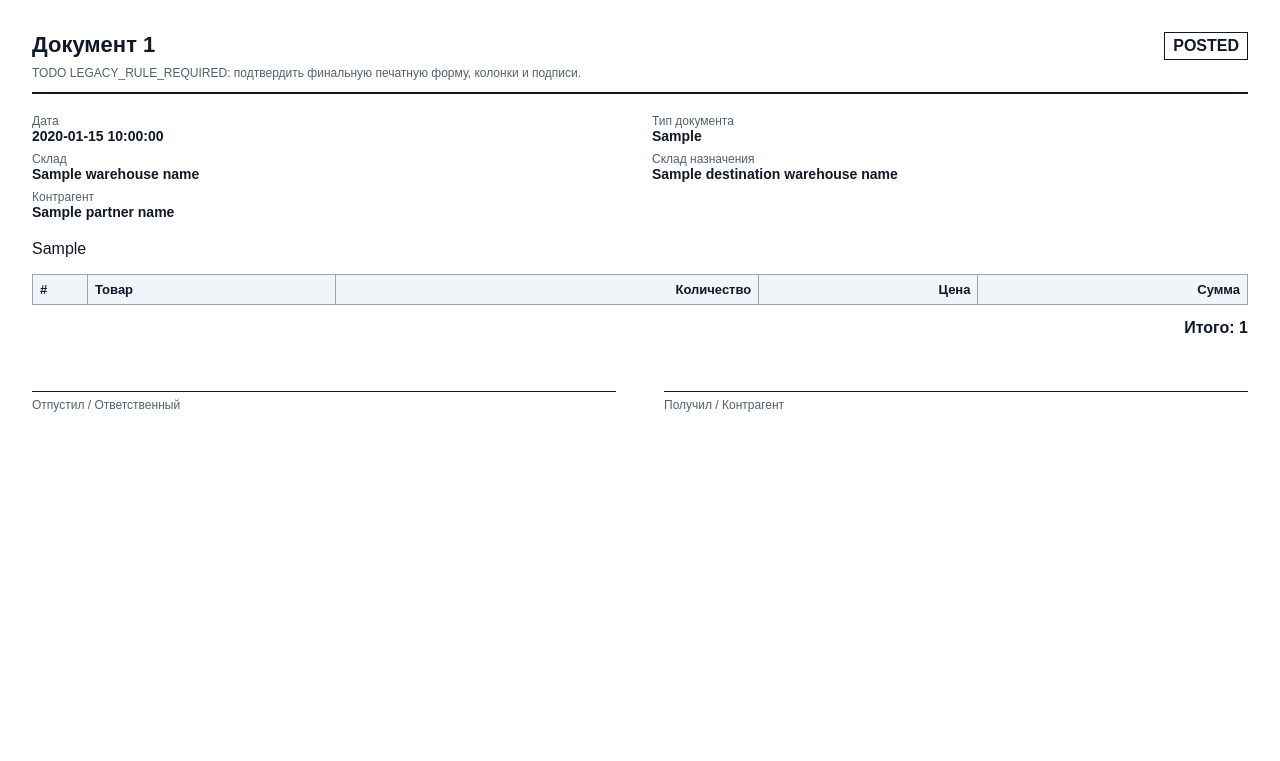
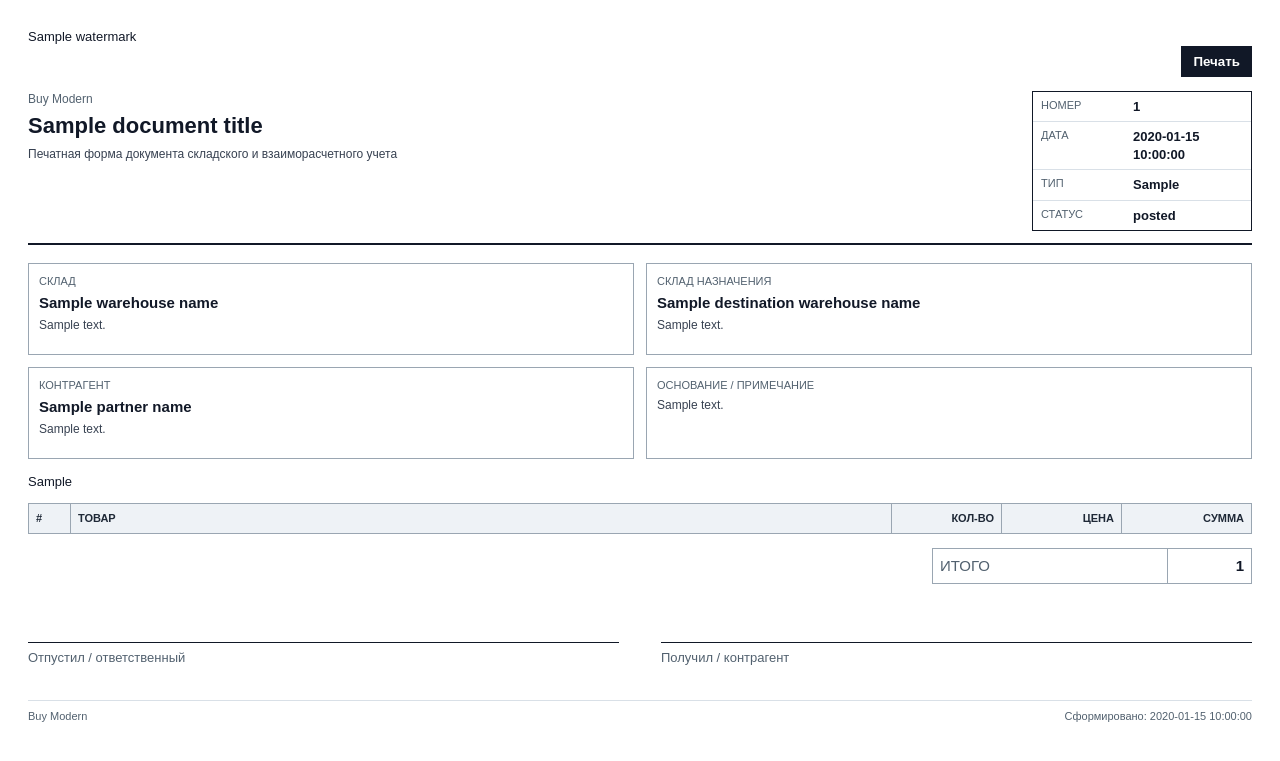
Before and after one commit to EgorArutiunean/faethon-system, a Python web app: template backend/app/templates/invoice.html in a window 1280 px wide. Shown: the top 761 px of the page. Run offline with Jinja, Linux system fonts and the light colour scheme; the template is opened without the code that fills it: most values are stand-ins (such as "Sample title", 1, 10 or a date in 2020); lists and menus that the app fills with data are empty.

Commit message:
Polish document print form

```diff
--- a/backend/app/templates/invoice.html
+++ b/backend/app/templates/invoice.html
@@ -2,68 +2,192 @@
 <html lang="ru">
 <head>
   <meta charset="utf-8">
-  <title>Документ {{document_number}}</title>
+  <title>{{document_title}} {{document_number}}</title>
   <style>
-    body { font-family: Arial, sans-serif; color: #111827; margin: 32px; }
-    .header { display: flex; justify-content: space-between; align-items: flex-start; border-bottom: 2px solid #111827; padding-bottom: 12px; }
-    h1 { font-size: 22px; margin: 0 0 8px; }
-    .muted { color: #52616f; font-size: 12px; }
-    .status { border: 1px solid #111827; padding: 4px 8px; font-weight: 700; text-transform: uppercase; }
-    .grid { display: grid; grid-template-columns: 1fr 1fr; gap: 8px 24px; margin: 20px 0; }
-    .label { color: #52616f; font-size: 12px; }
-    .value { font-size: 14px; font-weight: 600; }
-    table { width: 100%; border-collapse: collapse; margin-top: 16px; }
-    th, td { border: 1px solid #9aa6b2; padding: 7px; font-size: 13px; text-align: left; }
-    th { background: #f1f5f9; }
-    .num { text-align: right; }
-    .total { margin-top: 14px; text-align: right; font-size: 16px; font-weight: 700; }
-    .signatures { display: grid; grid-template-columns: 1fr 1fr; gap: 48px; margin-top: 54px; }
-    .signature-line { border-top: 1px solid #111827; padding-top: 6px; font-size: 12px; color: #52616f; }
+    * { box-sizing: border-box; }
+    body {
+      color: #111827;
+      font-family: Arial, sans-serif;
+      font-size: 13px;
+      line-height: 1.35;
+      margin: 28px;
+      position: relative;
+    }
+    .print-actions {
+      display: flex;
+      gap: 8px;
+      justify-content: flex-end;
+      margin-bottom: 14px;
+    }
+    .print-actions button {
+      background: #111827;
+      border: 0;
+      color: white;
+      cursor: pointer;
+      font-weight: 700;
+      padding: 8px 12px;
+    }
+    .watermark {
+      border: 3px solid #92400e;
+      color: #92400e;
+      font-size: 34px;
+      font-weight: 800;
+      left: 50%;
+      letter-spacing: 8px;
+      opacity: 0.12;
+      padding: 14px 28px;
+      position: fixed;
+      top: 42%;
+      transform: translate(-50%, -50%) rotate(-18deg);
+      z-index: 0;
+    }
+    .watermark.danger { border-color: #b42318; color: #b42318; }
+    .page { position: relative; z-index: 1; }
+    .header {
+      align-items: flex-start;
+      border-bottom: 2px solid #111827;
+      display: grid;
+      gap: 16px;
+      grid-template-columns: 1fr 220px;
+      padding-bottom: 12px;
+    }
+    .brand { color: #52616f; font-size: 12px; margin-bottom: 6px; }
+    h1 { font-size: 22px; line-height: 1.15; margin: 0 0 8px; }
+    .doc-meta {
+      border: 1px solid #111827;
+      display: grid;
+      grid-template-columns: 92px 1fr;
+    }
+    .doc-meta div { border-bottom: 1px solid #d9e0e7; padding: 6px 8px; }
+    .doc-meta div:nth-last-child(-n+2) { border-bottom: 0; }
+    .label { color: #52616f; font-size: 11px; text-transform: uppercase; }
+    .value { font-weight: 700; }
+    .party-grid {
+      display: grid;
+      gap: 12px;
+      grid-template-columns: 1fr 1fr;
+      margin: 18px 0 14px;
+    }
+    .party {
+      border: 1px solid #9aa6b2;
+      min-height: 92px;
+      padding: 10px;
+    }
+    .party-title { color: #52616f; font-size: 11px; margin-bottom: 4px; text-transform: uppercase; }
+    .party-name { font-size: 15px; font-weight: 700; margin-bottom: 4px; }
+    .details { color: #374151; font-size: 12px; }
+    .note {
+      border: 1px solid #d9e0e7;
+      margin-bottom: 14px;
+      padding: 8px 10px;
+    }
+    table {
+      border-collapse: collapse;
+      margin-top: 12px;
+      width: 100%;
+    }
+    th, td {
+      border: 1px solid #9aa6b2;
+      padding: 7px;
+      text-align: left;
+      vertical-align: top;
+    }
+    th {
+      background: #eef2f6;
+      color: #1f2937;
+      font-size: 11px;
+      text-transform: uppercase;
+    }
+    .center { text-align: center; }
+    .num { text-align: right; white-space: nowrap; }
+    .strong { font-weight: 700; }
+    .empty { color: #52616f; text-align: center; }
+    .total-box {
+      display: flex;
+      justify-content: flex-end;
+      margin-top: 14px;
+    }
+    .total-box table { margin-top: 0; width: 320px; }
+    .total-box td { font-size: 15px; }
+    .signatures {
+      display: grid;
+      gap: 42px;
+      grid-template-columns: 1fr 1fr;
+      margin-top: 58px;
+    }
+    .signature-line {
+      border-top: 1px solid #111827;
+      color: #52616f;
+      padding-top: 6px;
+    }
+    .footer {
+      border-top: 1px solid #d9e0e7;
+      color: #52616f;
+      display: flex;
+      font-size: 11px;
+      justify-content: space-between;
+      margin-top: 34px;
+      padding-top: 8px;
+    }
+    @page { margin: 16mm; size: A4; }
     @media print {
-      body { margin: 18mm; }
+      body { margin: 0; }
+      .print-actions { display: none; }
+      .party, .note, tr { break-inside: avoid; }
     }
   </style>
 </head>
 <body>
+  {{watermark}}
+  <div class="print-actions">
+    <button onclick="window.print()">&#1055;&#1077;&#1095;&#1072;&#1090;&#1100;</button>
+  </div>
+
+  <div class="page">
     <div class="header">
       <div>
-      <h1>Документ {{document_number}}</h1>
-      <div class="muted">TODO LEGACY_RULE_REQUIRED: подтвердить финальную печатную форму, колонки и подписи.</div>
+        <div class="brand">Buy Modern</div>
+        <h1>{{document_title}}</h1>
+        <div class="details">&#1055;&#1077;&#1095;&#1072;&#1090;&#1085;&#1072;&#1103; &#1092;&#1086;&#1088;&#1084;&#1072; &#1076;&#1086;&#1082;&#1091;&#1084;&#1077;&#1085;&#1090;&#1072; &#1089;&#1082;&#1083;&#1072;&#1076;&#1089;&#1082;&#1086;&#1075;&#1086; &#1080; &#1074;&#1079;&#1072;&#1080;&#1084;&#1086;&#1088;&#1072;&#1089;&#1095;&#1077;&#1090;&#1085;&#1086;&#1075;&#1086; &#1091;&#1095;&#1077;&#1090;&#1072;</div>
       </div>
-    <div class="status">{{status}}</div>
+      <div class="doc-meta">
+        <div class="label">&#1053;&#1086;&#1084;&#1077;&#1088;</div><div class="value">{{document_number}}</div>
+        <div class="label">&#1044;&#1072;&#1090;&#1072;</div><div class="value">{{document_date}}</div>
+        <div class="label">&#1058;&#1080;&#1087;</div><div class="value">{{document_type}}</div>
+        <div class="label">&#1057;&#1090;&#1072;&#1090;&#1091;&#1089;</div><div class="value">{{status}}</div>
+      </div>
     </div>
 
-  <div class="grid">
-    <div>
-      <div class="label">Дата</div>
-      <div class="value">{{document_date}}</div>
+    <div class="party-grid">
+      <div class="party">
+        <div class="party-title">&#1057;&#1082;&#1083;&#1072;&#1076;</div>
+        <div class="party-name">{{warehouse_name}}</div>
+        <div class="details">{{warehouse_details}}</div>
       </div>
-    <div>
-      <div class="label">Тип документа</div>
-      <div class="value">{{document_type}}</div>
+      <div class="party">
+        <div class="party-title">&#1057;&#1082;&#1083;&#1072;&#1076; &#1085;&#1072;&#1079;&#1085;&#1072;&#1095;&#1077;&#1085;&#1080;&#1103;</div>
+        <div class="party-name">{{destination_warehouse_name}}</div>
+        <div class="details">{{destination_warehouse_details}}</div>
       </div>
-    <div>
-      <div class="label">Склад</div>
-      <div class="value">{{warehouse_name}}</div>
+      <div class="party">
+        <div class="party-title">&#1050;&#1086;&#1085;&#1090;&#1088;&#1072;&#1075;&#1077;&#1085;&#1090;</div>
+        <div class="party-name">{{partner_name}}</div>
+        <div class="details">{{partner_details}}</div>
       </div>
-    <div>
-      <div class="label">Склад назначения</div>
-      <div class="value">{{destination_warehouse_name}}</div>
-    </div>
-    <div>
-      <div class="label">Контрагент</div>
-      <div class="value">{{partner_name}}</div>
+      <div class="party">
+        <div class="party-title">&#1054;&#1089;&#1085;&#1086;&#1074;&#1072;&#1085;&#1080;&#1077; / &#1087;&#1088;&#1080;&#1084;&#1077;&#1095;&#1072;&#1085;&#1080;&#1077;</div>
+        <div class="details">{{note}}</div>
       </div>
     </div>
 
     <table>
       <thead>
         <tr>
-        <th style="width: 40px;">#</th>
-        <th>Товар</th>
-        <th class="num">Количество</th>
-        <th class="num">Цена</th>
-        <th class="num">Сумма</th>
+          <th style="width: 42px;">#</th>
+          <th>&#1058;&#1086;&#1074;&#1072;&#1088;</th>
+          <th class="num" style="width: 110px;">&#1050;&#1086;&#1083;-&#1074;&#1086;</th>
+          <th class="num" style="width: 120px;">&#1062;&#1077;&#1085;&#1072;</th>
+          <th class="num" style="width: 130px;">&#1057;&#1091;&#1084;&#1084;&#1072;</th>
         </tr>
       </thead>
       <tbody>
@@ -71,15 +195,24 @@
       </tbody>
     </table>
 
-  <div class="total">Итого: {{total_amount}}</div>
+    <div class="total-box">
+      <table>
+        <tr>
+          <td class="label">&#1048;&#1090;&#1086;&#1075;&#1086;</td>
+          <td class="num strong">{{total_amount}}</td>
+        </tr>
+      </table>
+    </div>
 
     <div class="signatures">
-    <div class="signature-line">Отпустил / Ответственный</div>
-    <div class="signature-line">Получил / Контрагент</div>
+      <div class="signature-line">&#1054;&#1090;&#1087;&#1091;&#1089;&#1090;&#1080;&#1083; / &#1086;&#1090;&#1074;&#1077;&#1090;&#1089;&#1090;&#1074;&#1077;&#1085;&#1085;&#1099;&#1081;</div>
+      <div class="signature-line">&#1055;&#1086;&#1083;&#1091;&#1095;&#1080;&#1083; / &#1082;&#1086;&#1085;&#1090;&#1088;&#1072;&#1075;&#1077;&#1085;&#1090;</div>
     </div>
 
-  <script>
-    window.addEventListener("load", () => window.print());
-  </script>
+    <div class="footer">
+      <div>Buy Modern</div>
+      <div>&#1057;&#1092;&#1086;&#1088;&#1084;&#1080;&#1088;&#1086;&#1074;&#1072;&#1085;&#1086;: {{generated_at}}</div>
+    </div>
+  </div>
 </body>
 </html>
```
Also changed, not shown: backend/app/services/documents_print_service.py (+66 -16 lines), backend/tests/test_print_forms.py (+25 -2 lines), docs/domain-model/print-forms.md (+8 -2 lines), docs/project-status.md (+1 -1 lines), docs/qa-findings.md (+4 -0 lines), docs/work-plan.md (+2 -2 lines). Lines whose indentation alone changed are shown as unchanged.
